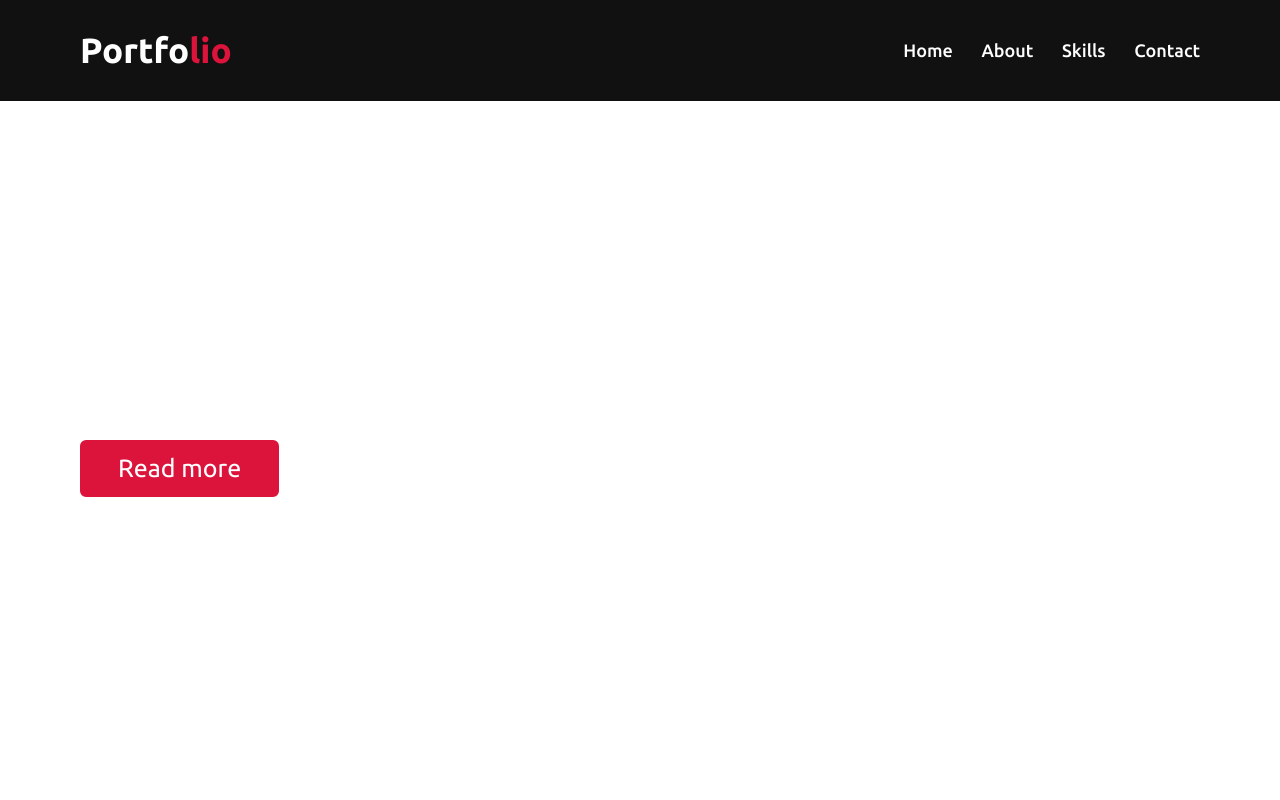
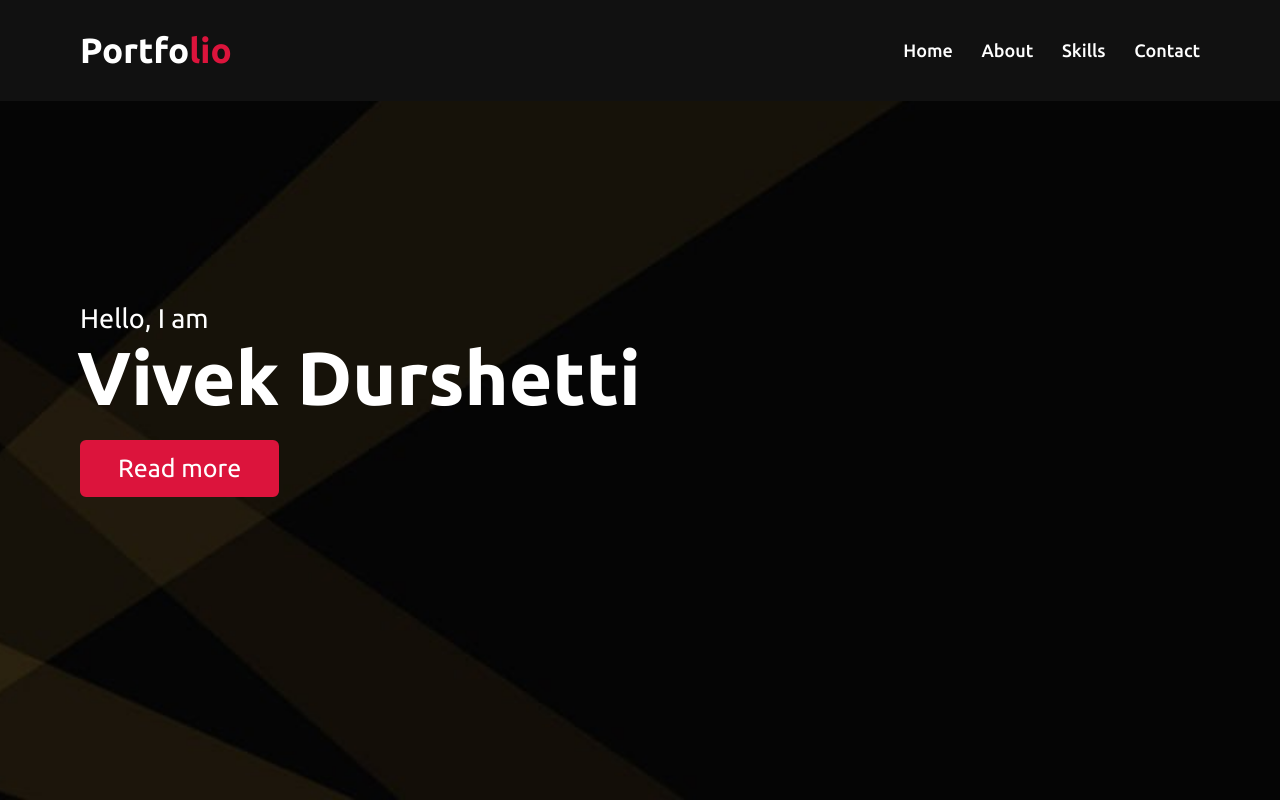
Before and after one commit to Vivekdurshetti/My-Portfolio, a plain HTML site: page index.html in a window 1280 px wide. Shown: the top 800 px of the page. Drawn offline with nearby package versions, Linux system fonts and the light colour scheme; the site is published under a folder, as on GitHub Pages, so addresses that start at the root find nothing.

Commit message:
Update Index.css

```diff
--- a/Index.css
+++ b/Index.css
@@ -166,7 +166,7 @@ section .title::after{
 /* home section styling */
 .home{
     display: flex;
-    background: url("/Images/banner.jpg") no-repeat center;
+    background: url("Images/banner.jpg") no-repeat center;
     height: 100vh;
     color: #fff;
     min-height: 500px;
```
